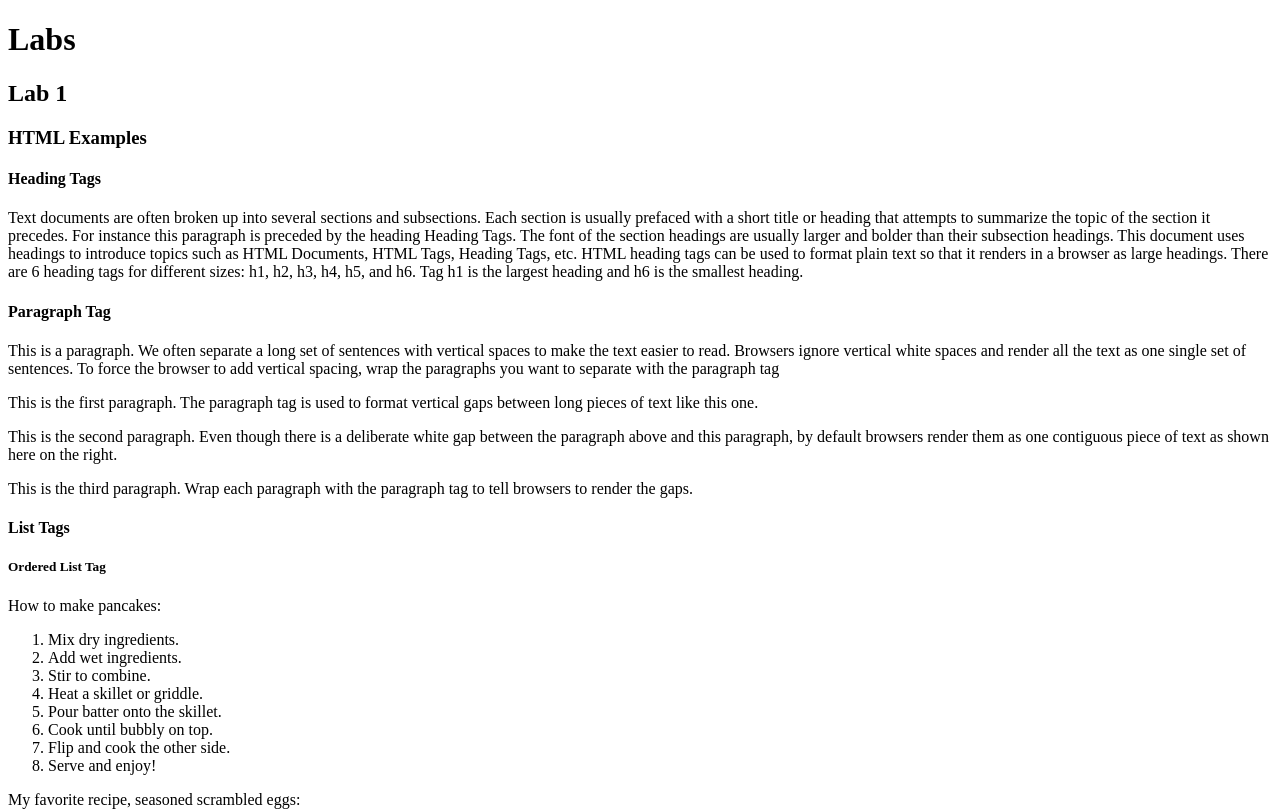
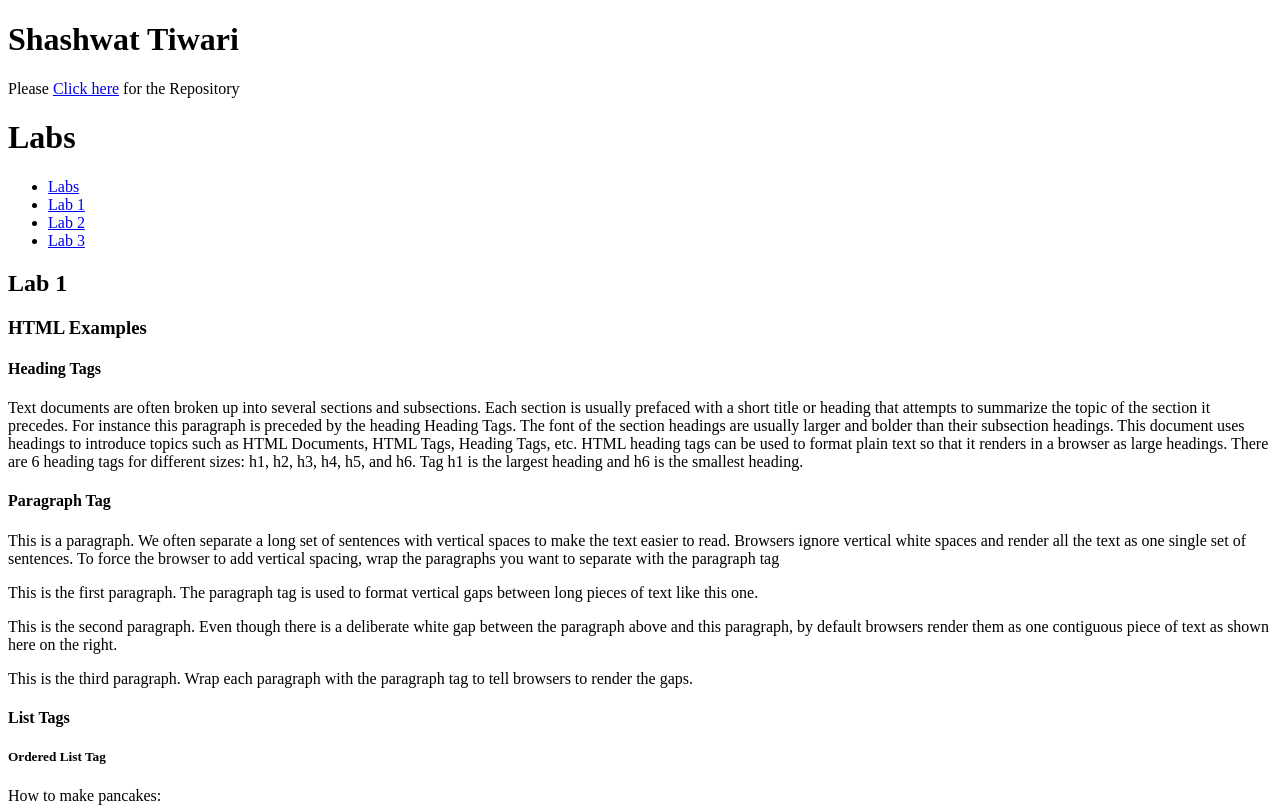
Before and after one commit to shashhwatiwari/kambaz-react-web-app, a React (Vite) app: page /#/Labs/Lab1 in a window 1280 px wide. Shown: the top 811 px of the page. Built offline with nearby package versions, Linux system fonts and the light colour scheme.

Commit message:
Labs landing page, chapter 1 exercise. Preliminary work done, to be followed by Kambaz landing page and A1 delivery material.

```diff
--- a/package.json
+++ b/package.json
@@ -11,7 +11,9 @@
   },
   "dependencies": {
     "react": "^19.1.0",
-    "react-dom": "^19.1.0"
+    "react-dom": "^19.1.0",
+    "react-router": "^7.6.3",
+    "react-router-dom": "^7.6.3"
   },
   "devDependencies": {
     "@eslint/js": "^9.29.0",
--- a/src/App.tsx
+++ b/src/App.tsx
@@ -1,43 +1,13 @@
-// import { useState } from 'react'
-// import reactLogo from './assets/react.svg'
-// import viteLogo from '/vite.svg'
-// import './App.css'
-
-// function App() {
-//   const [count, setCount] = useState(0)
-
-//   return (
-//     <>
-//       <div>
-//         <a href="https://vite.dev" target="_blank">
-//           <img src={viteLogo} className="logo" alt="Vite logo" />
-//         </a>
-//         <a href="https://react.dev" target="_blank">
-//           <img src={reactLogo} className="logo react" alt="React logo" />
-//         </a>
-//       </div>
-//       <h1>Vite + React</h1>
-//       <div className="card">
-//         <button onClick={() => setCount((count) => count + 1)}>
-//           count is {count}
-//         </button>
-//         <p>
-//           Edit <code>src/App.tsx</code> and save to test HMR
-//         </p>
-//       </div>
-//       <p className="read-the-docs">
-//         Click on the Vite and React logos to learn more
-//       </p>
-//     </>
-//   )
-// }
-
-// export default App
-
 import Labs from "./Labs";
+import { HashRouter, Route, Routes, Navigate } from "react-router-dom";
 export default function App() {
   return (
-    <div>
-      <Labs />
-    </div>
+    <HashRouter>
+      <div>
+        <Routes>
+          <Route path="/" element={<Navigate to="Labs" />} />
+          <Route path="/Labs/*" element={<Labs />} />
+        </Routes>
+      </div>
+    </HashRouter>
 );}
--- a/src/Labs/Lab1/index.tsx
+++ b/src/Labs/Lab1/index.tsx
@@ -275,8 +275,6 @@ export default function Lab1() {
                 Please
                 <a href="https://www.lipsum.com" id="wd-lipsum">Click here</a>
                 to get dummy text<br/>
-                Please
-                <a href="https://github.com/shashhwatiwari/kambaz-react-web-app" id="wd-github">Click here</a> for the Repository
             </div>
         </div>
     );
--- /dev/null
+++ b/src/Labs/Lab2/index.tsx
@@ -0,0 +1,6 @@
+export default function Lab2() {
+  return (
+    <div>
+      <h2>Lab 3</h2>
+    </div>
+);}
--- /dev/null
+++ b/src/Labs/Lab3/index.tsx
@@ -0,0 +1,6 @@
+export default function Lab2() {
+  return (
+    <div>
+      <h2>Lab 3</h2>
+    </div>
+);}
--- /dev/null
+++ b/src/Labs/TOC.tsx
@@ -0,0 +1,15 @@
+import { Link } from "react-router-dom";
+export default function TOC() {
+  return (
+    <ul>
+      <li><Link to="/Labs">
+          Labs</Link></li>
+      <li><Link to="/Labs/Lab1">
+          Lab 1</Link></li>
+      <li><Link to="/Labs/Lab2">
+          Lab 2</Link></li>
+      <li><Link to="/Labs/Lab3">
+          Lab 3</Link></li>
+    </ul>
+  );
+}
--- a/src/Labs/index.tsx
+++ b/src/Labs/index.tsx
@@ -1,8 +1,22 @@
 import Lab1 from "./Lab1";
+import { Route, Routes, Navigate } from "react-router";
+import TOC from "./TOC";
+import Lab2 from "./Lab2";
+import Lab3 from "./Lab3";
 export default function Labs() {
   return (
-    <div id="wd-labs">
-      <h1>Labs</h1>
-      <Lab1 />
-    </div>
-);}
+      <div id="wd-labs">
+          <h1>Shashwat Tiwari</h1>
+          Please&nbsp;<a href="https://github.com/shashhwatiwari/kambaz-react-web-app" id="wd-github">Click
+              here</a> for the Repository
+          <h1>Labs</h1>
+          <TOC/>
+          <Routes>
+              <Route path="/" element={<Navigate to="Lab1"/>}/>
+              <Route path="Lab1" element={<Lab1/>}/>
+              <Route path="Lab2/*" element={<Lab2/>}/>
+              <Route path="Lab3/*" element={<Lab3/>}/>
+          </Routes>
+      </div>
+  );
+}
```
Also changed, not shown: 1 other file (tests, documents, lock files or other folders).
